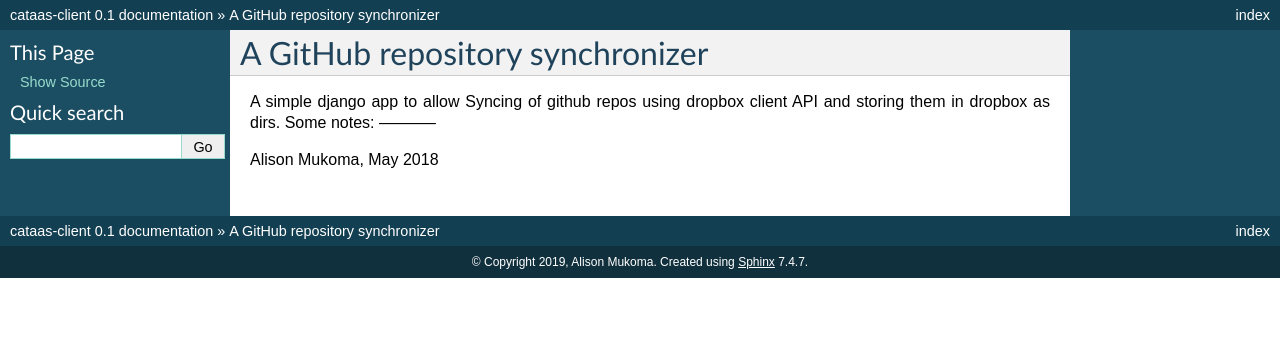
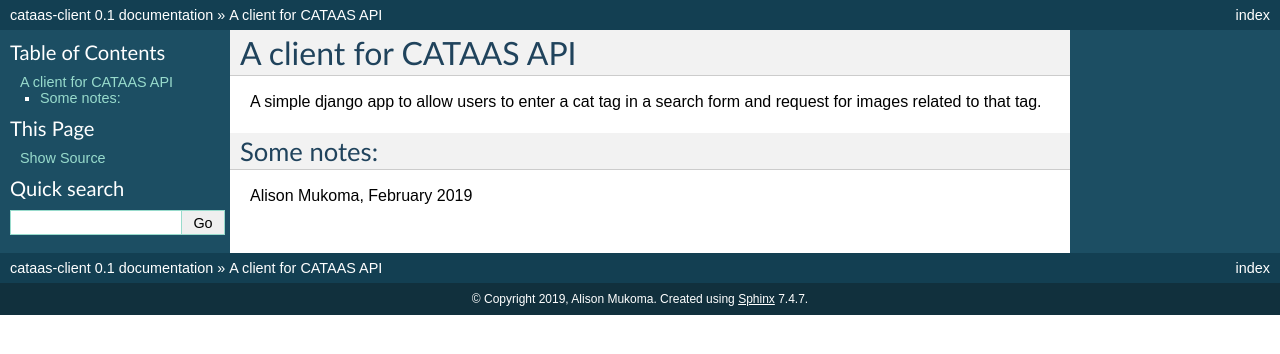
Before and after one commit to sonlinux/cataas, a Sphinx documentation site: the page built from docs/source/index.rst, in a window 1280 px wide. Shown: the top 354 px of the page. Built offline with Sphinx 7.4.7, drawn with Linux system fonts in a browser that asks for light colours.

Commit message:
update docs

```diff
--- a/docs/source/index.rst
+++ b/docs/source/index.rst
@@ -1,10 +1,12 @@
 
-A GitHub repository synchronizer
+A client for CATAAS API
 ===============================
 
-A simple django app to allow Syncing of github repos using dropbox client API and storing them in dropbox as dirs.
+A simple django app to allow users to enter a cat tag in a search form and
+request for images related to that tag.
+
 Some notes:
 -----------
 
 
-Alison Mukoma, May 2018
+Alison Mukoma, February 2019
```
Also changed, not shown: README-docker.md (+2 -2 lines).
